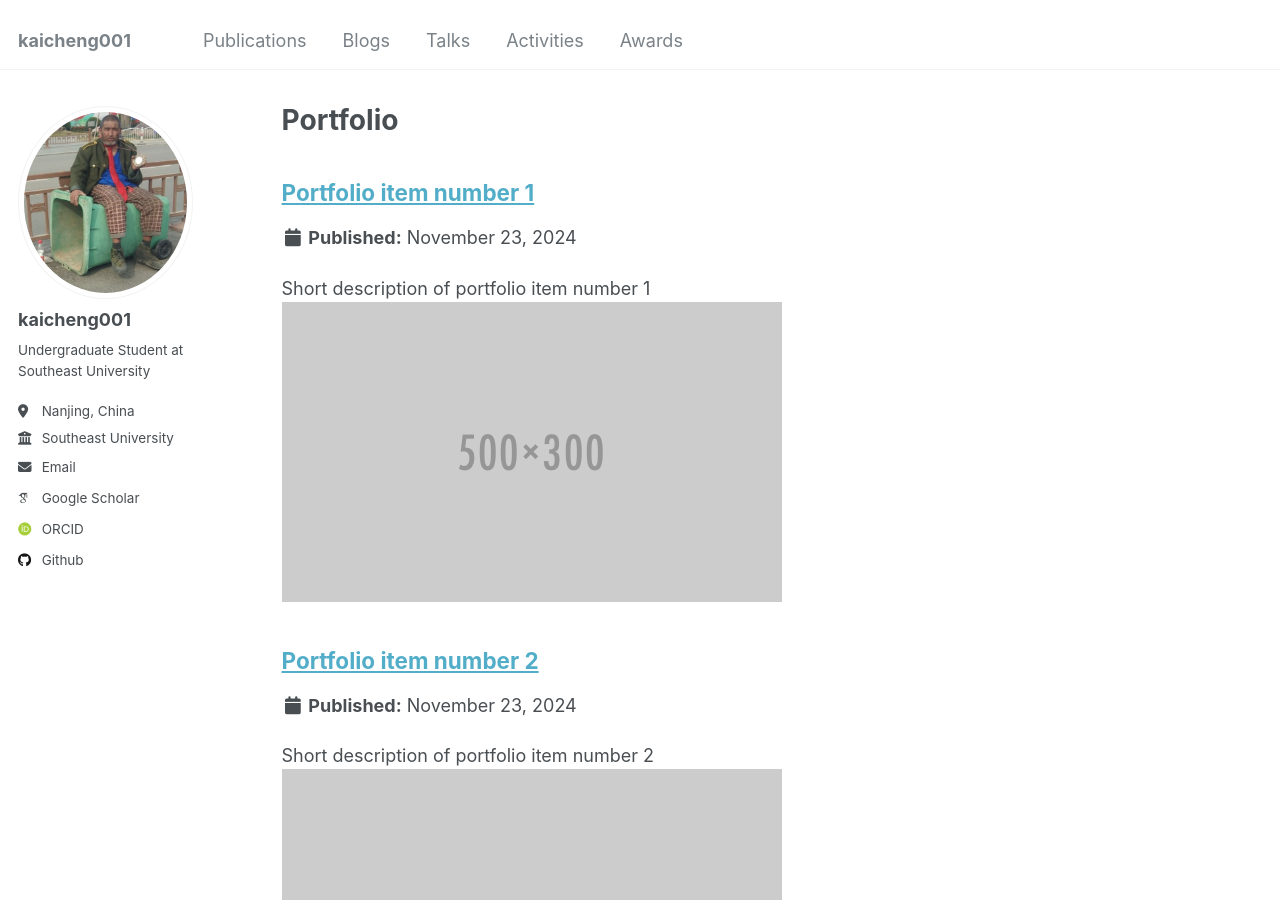
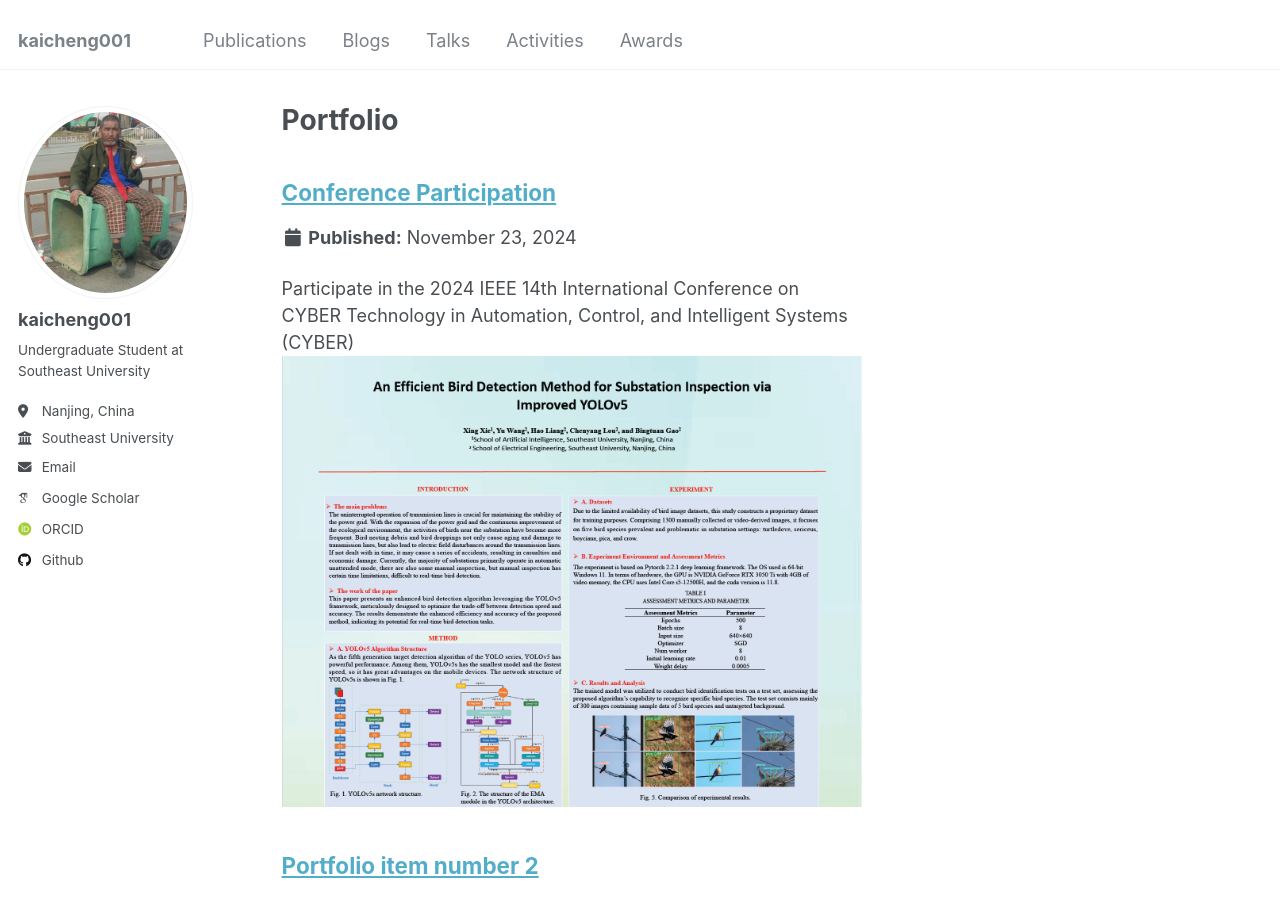
Before and after one commit to kaicheng001/kaicheng001.github.io, a Jekyll site: the page built from _pages/portfolio.html, in a window 1280 px wide and 900 px high. Built offline with Jekyll 4.4.1, drawn with Linux system fonts in a browser that asks for light colours; some web fonts are replaced.

Commit message:
add activity of poster conference participation

```diff
--- a/_portfolio/portfolio-1.md
+++ b/_portfolio/portfolio-1.md
@@ -1,6 +1,6 @@
 ---
-title: "Portfolio item number 1"
-excerpt: "Short description of portfolio item number 1<br/><img src='/images/500x300.png'>"
+title: "Conference Participation"
+excerpt: "Participate in the 2024 IEEE 14th International Conference on CYBER Technology in Automation, Control, and Intelligent Systems (CYBER)<br/><img src='/images/poster.png'>"
 collection: portfolio
 ---
 
```
Also changed, not shown: images/poster.png (added).
